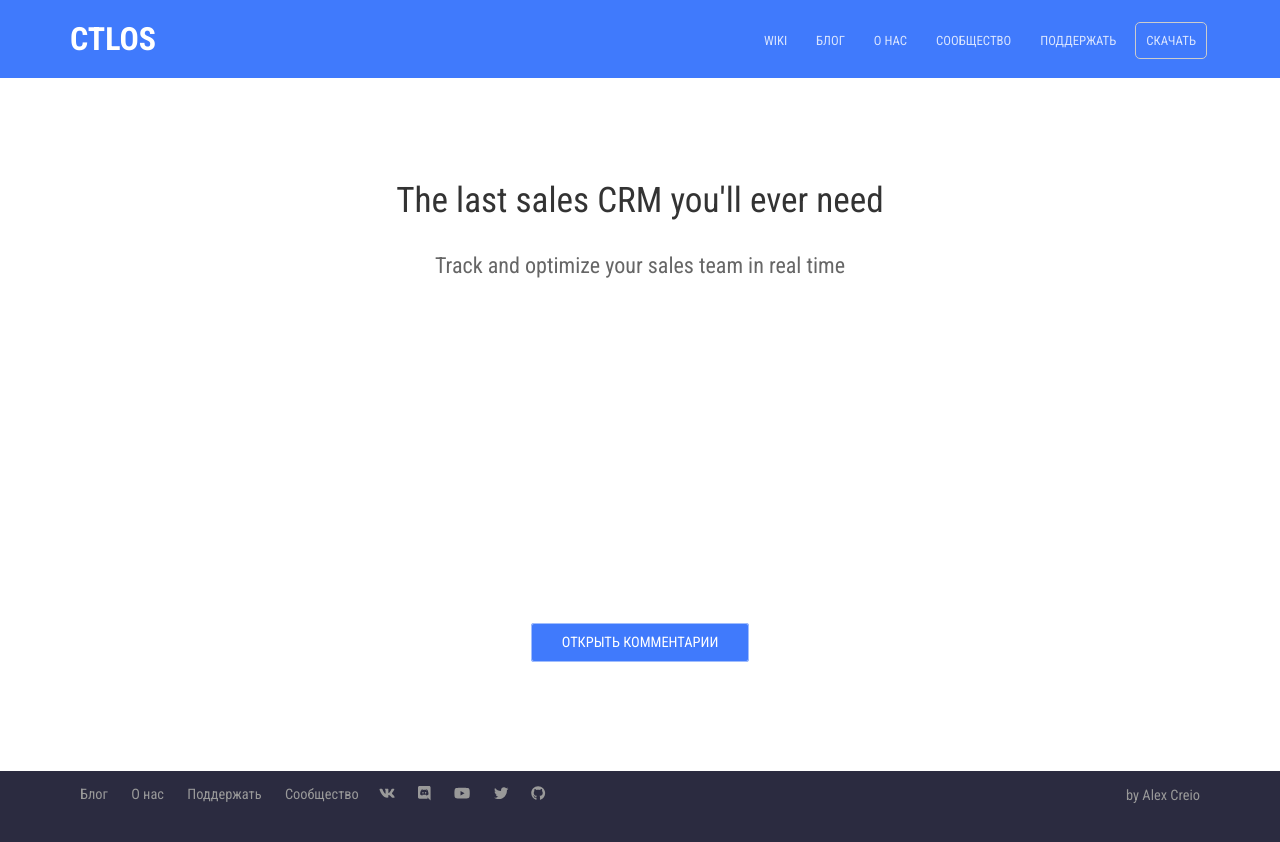
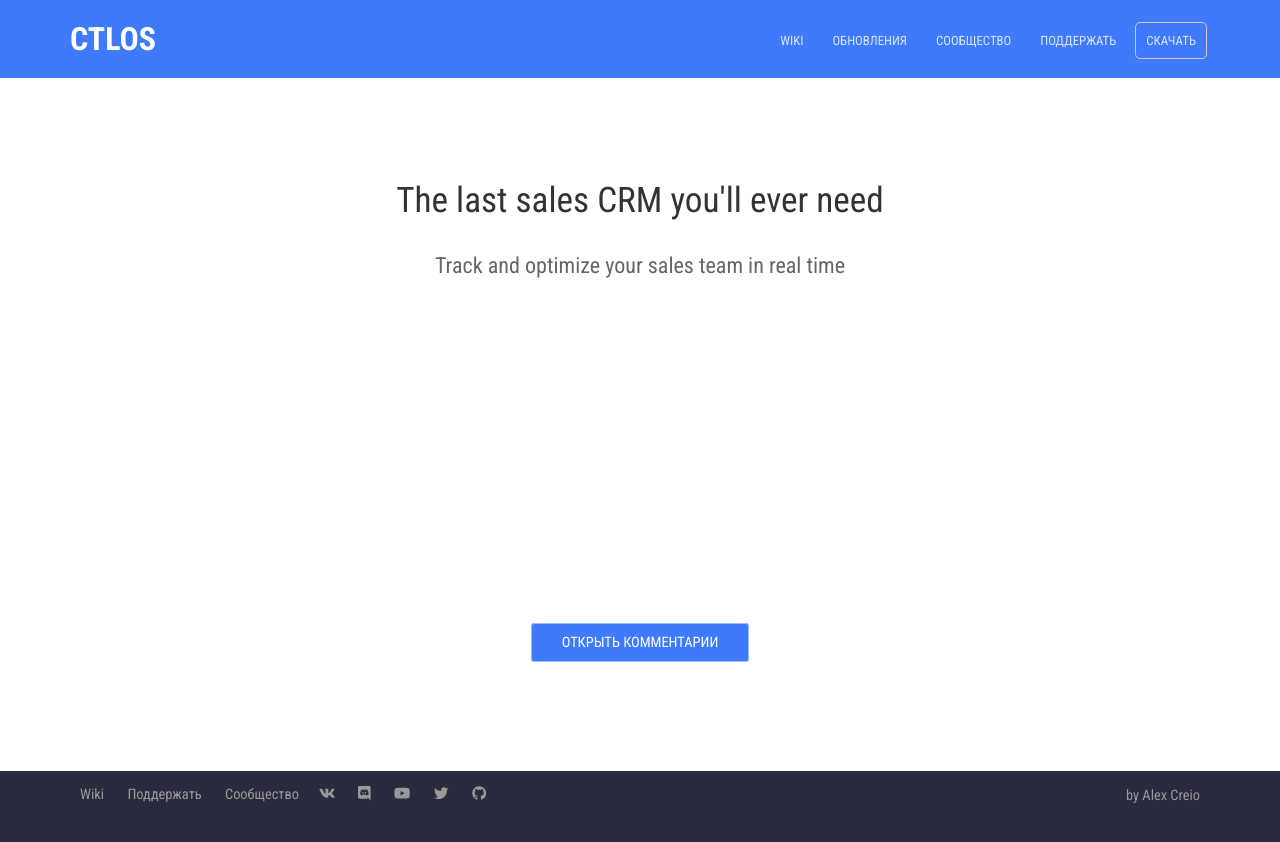
Before and after one commit to bullik01/ctlos.github.io, a Jekyll site: the page built from _pages/up.html, in a window 1280 px wide. Shown: the top 842 px of the page. Built offline with Jekyll 4.4.1, drawn with Linux system fonts in a browser that asks for light colours; nearby versions of some CDN libraries; a script that is not in the unit is left out; comment, search, counter and statistics services are not loaded.

Commit message:
update nav link

```diff
--- a/_data/footer.yml
+++ b/_data/footer.yml
@@ -1,8 +1,6 @@
 left_links:
-  - name: Блог
-    link: https://medium.com/ctlos
-  - name: О нас
-    link: https://medium.com/ctlos/ctlos-about-4a2bd90eadb5
+  - name: Wiki
+    link: /wiki
   - name: Поддержать
     link: /donat
   - name: Сообщество
```
Also changed, not shown: _data/navigation.yml (+2 -6 lines).
